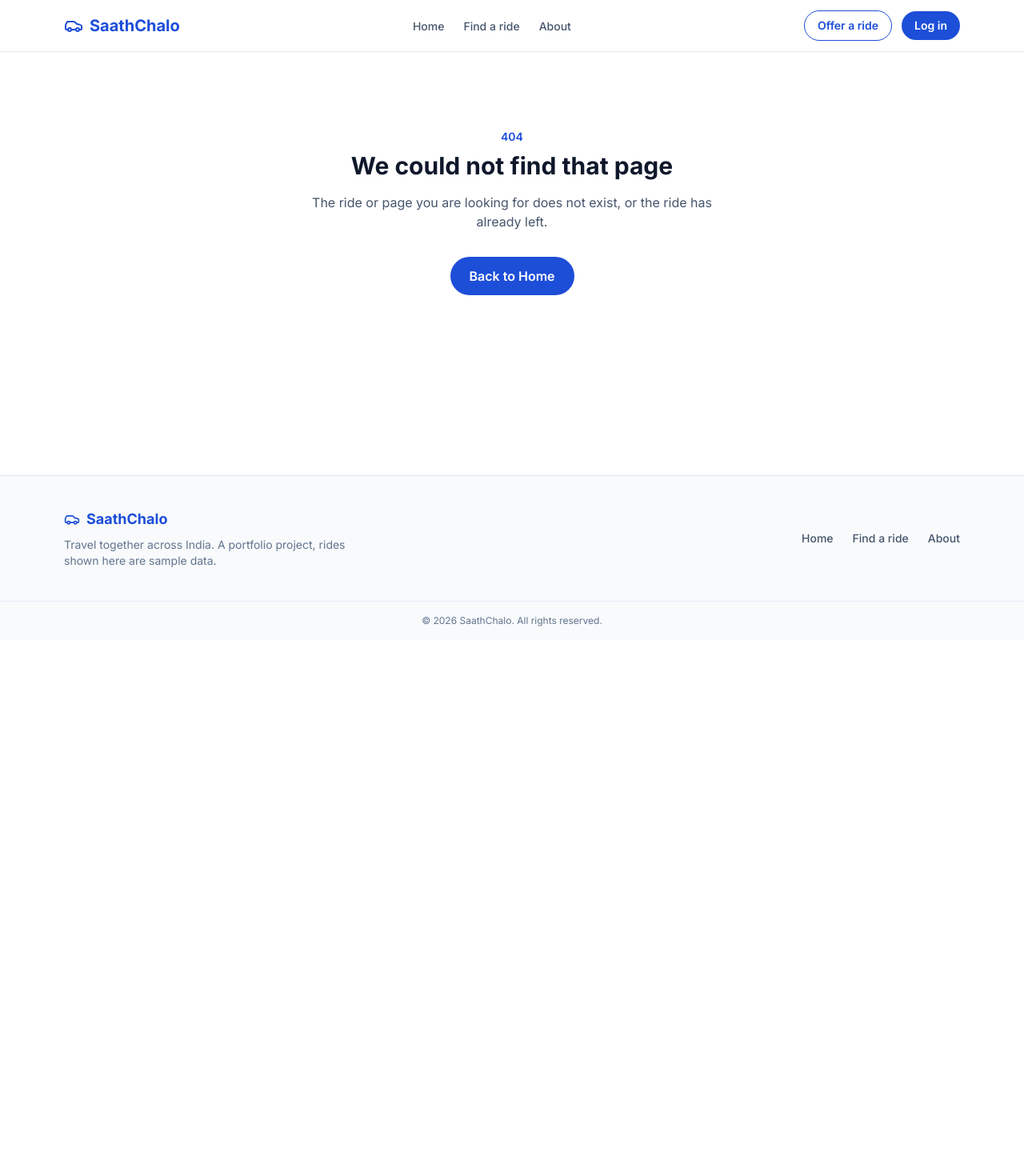
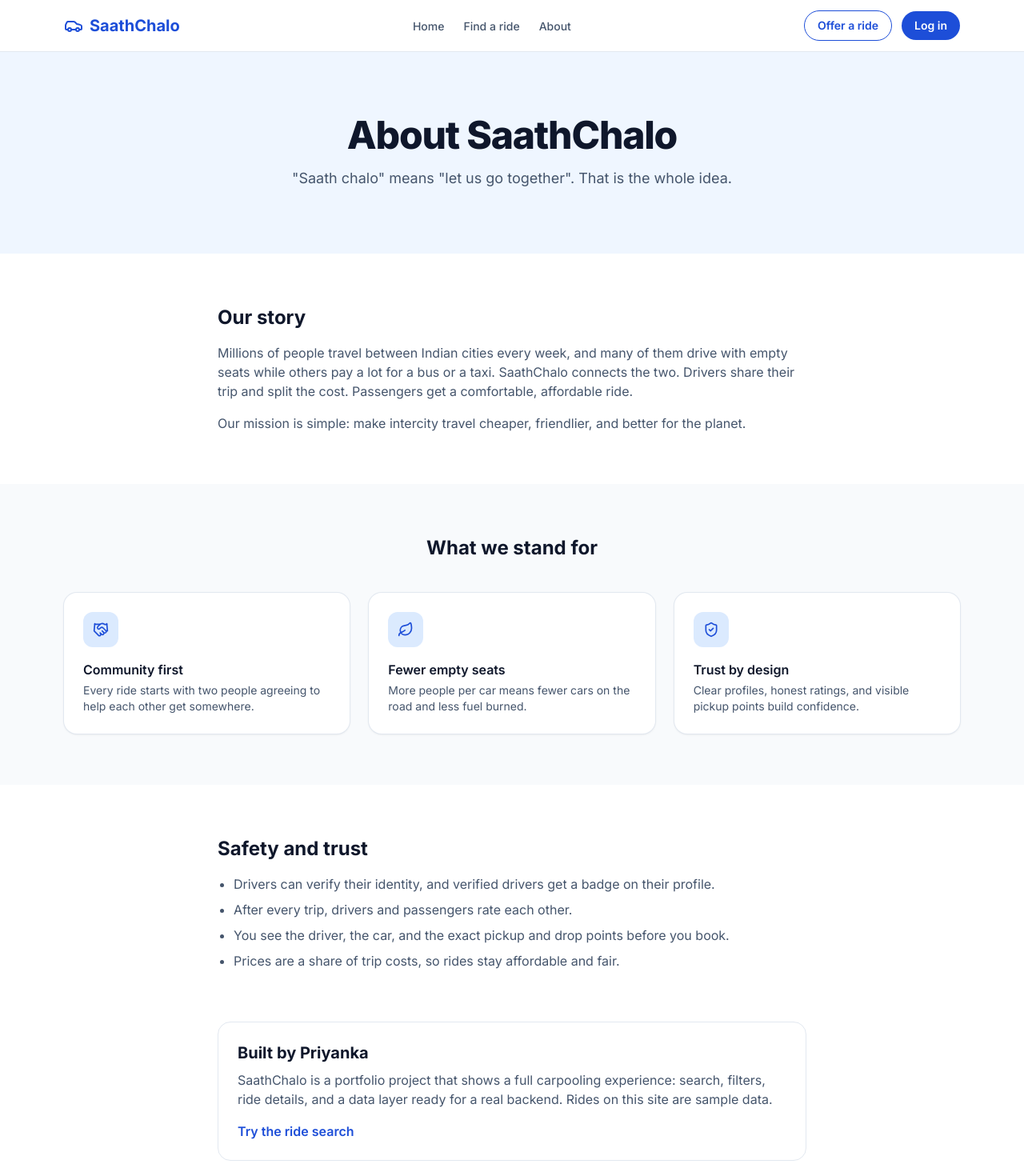
Before and after one commit to the-priyanka/saathchalo, a Next.js app: page /about in a window 1280 px wide. Before the commit this address had no page. Shown: the top 1470 px of the page at 80% size. Before the commit the page ends 800 px from the top, so only its background shows below. Built offline with nearby package versions, Linux system fonts and the light colour scheme.

Commit message:
feat: add About page

```diff
--- /dev/null
+++ b/src/app/about/page.tsx
@@ -0,0 +1,95 @@
+import { Handshake, Leaf, ShieldCheck } from 'lucide-react';
+import type { Metadata } from 'next';
+import Link from 'next/link';
+
+export const metadata: Metadata = {
+  title: 'About',
+  description: 'Why SaathChalo exists and how it keeps shared rides safe and fair.',
+};
+
+const values = [
+  {
+    icon: Handshake,
+    title: 'Community first',
+    text: 'Every ride starts with two people agreeing to help each other get somewhere.',
+  },
+  {
+    icon: Leaf,
+    title: 'Fewer empty seats',
+    text: 'More people per car means fewer cars on the road and less fuel burned.',
+  },
+  {
+    icon: ShieldCheck,
+    title: 'Trust by design',
+    text: 'Clear profiles, honest ratings, and visible pickup points build confidence.',
+  },
+];
+
+export default function AboutPage() {
+  return (
+    <>
+      <section className="bg-brand-50">
+        <div className="mx-auto max-w-3xl px-4 py-16 text-center md:py-20">
+          <h1 className="text-4xl font-extrabold tracking-tight text-slate-900 md:text-5xl">
+            About SaathChalo
+          </h1>
+          <p className="mt-4 text-lg text-slate-600">
+            &quot;Saath chalo&quot; means &quot;let us go together&quot;. That is the whole idea.
+          </p>
+        </div>
+      </section>
+
+      <section className="mx-auto max-w-3xl px-4 py-16">
+        <h2 className="text-2xl font-bold text-slate-900">Our story</h2>
+        <p className="mt-4 text-slate-600">
+          Millions of people travel between Indian cities every week, and many of them drive with empty
+          seats while others pay a lot for a bus or a taxi. SaathChalo connects the two. Drivers share
+          their trip and split the cost. Passengers get a comfortable, affordable ride.
+        </p>
+        <p className="mt-4 text-slate-600">
+          Our mission is simple: make intercity travel cheaper, friendlier, and better for the planet.
+        </p>
+      </section>
+
+      <section className="bg-slate-50">
+        <div className="mx-auto max-w-6xl px-4 py-16">
+          <h2 className="text-center text-2xl font-bold text-slate-900">What we stand for</h2>
+          <ul className="mt-10 grid gap-6 md:grid-cols-3">
+            {values.map((value) => (
+              <li key={value.title} className="rounded-2xl bg-white p-6 shadow-sm ring-1 ring-slate-200">
+                <span className="flex h-11 w-11 items-center justify-center rounded-xl bg-brand-100 text-brand-600">
+                  <value.icon className="h-5 w-5" aria-hidden="true" />
+                </span>
+                <h3 className="mt-4 font-semibold text-slate-900">{value.title}</h3>
+                <p className="mt-1 text-sm text-slate-600">{value.text}</p>
+              </li>
+            ))}
+          </ul>
+        </div>
+      </section>
+
+      <section className="mx-auto max-w-3xl px-4 py-16">
+        <h2 className="text-2xl font-bold text-slate-900">Safety and trust</h2>
+        <ul className="mt-4 list-disc space-y-2 pl-5 text-slate-600">
+          <li>Drivers can verify their identity, and verified drivers get a badge on their profile.</li>
+          <li>After every trip, drivers and passengers rate each other.</li>
+          <li>You see the driver, the car, and the exact pickup and drop points before you book.</li>
+          <li>Prices are a share of trip costs, so rides stay affordable and fair.</li>
+        </ul>
+      </section>
+
+      <section className="mx-auto max-w-3xl px-4 pb-20">
+        <div className="rounded-2xl border border-slate-200 p-6">
+          <h2 className="text-xl font-bold text-slate-900">Built by Priyanka</h2>
+          <p className="mt-2 text-slate-600">
+            SaathChalo is a portfolio project that shows a full carpooling experience: search, filters,
+            ride details, and a data layer ready for a real backend. Rides on this site are sample data.
+          </p>
+          <Link href="/rides" className="mt-4 inline-block font-semibold text-brand-600 hover:underline">
+            Try the ride search
+          </Link>
+        </div>
+      </section>
+    </>
+  );
+}
```
